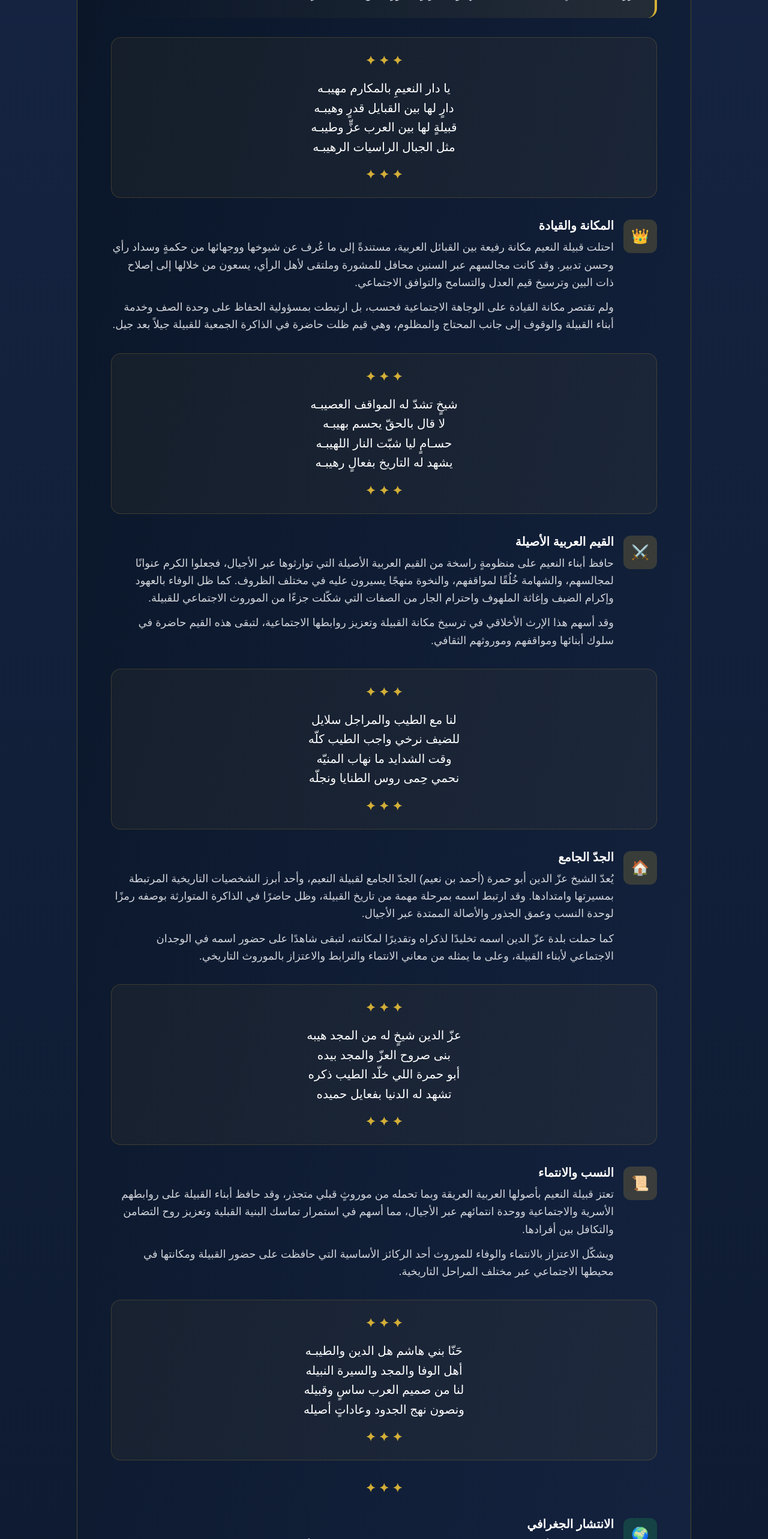
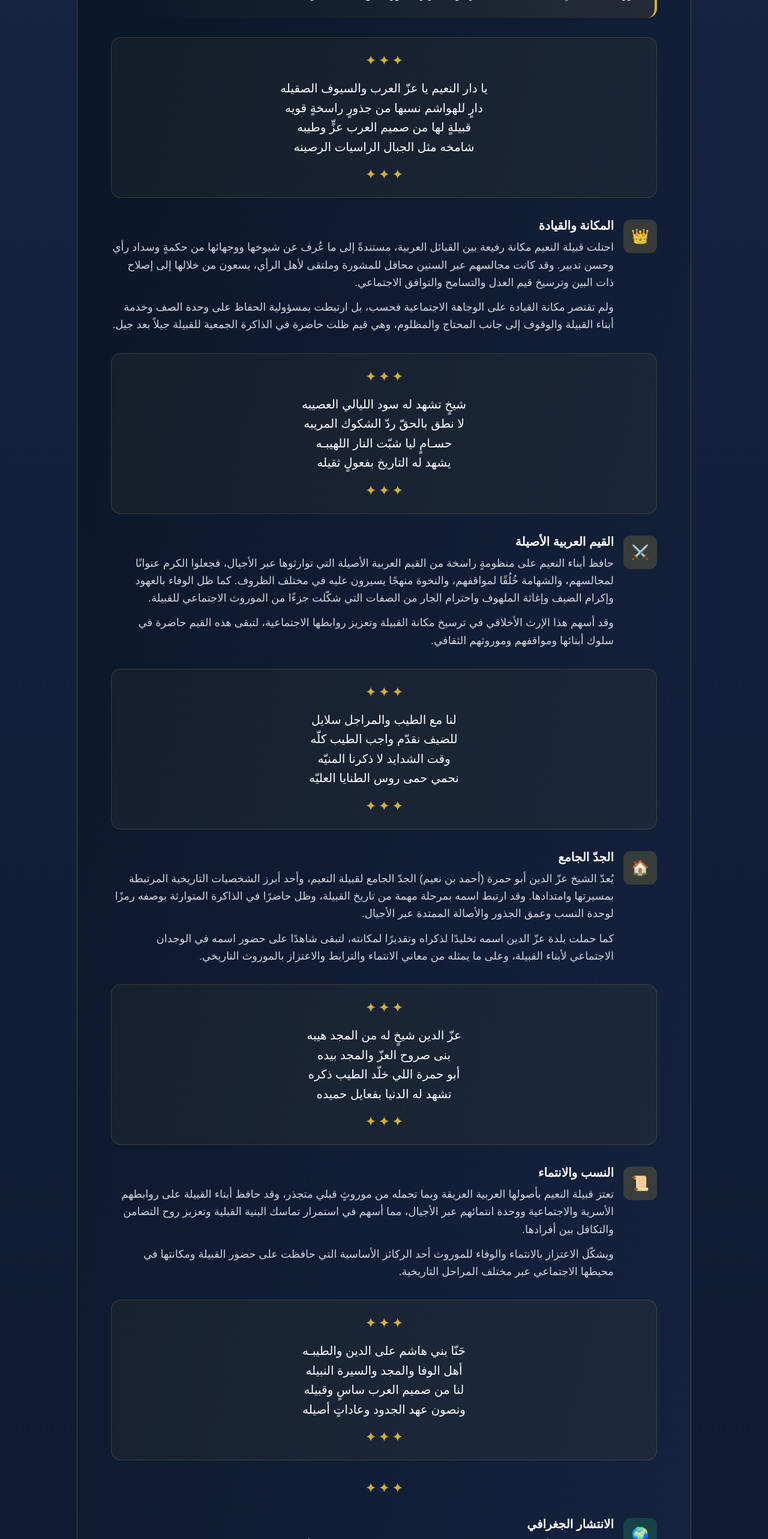
Before and after one commit to qabilatalnaim/qabila-al-naim, a React (Vite) app: page / in a window 1280 px wide. Shown: the part 1835-4401 px from the top of the page at 60% size. Built offline with nearby package versions, Linux system fonts and the light colour scheme.

Commit message:
تحديث أبيات الشعر في النبذة التاريخية

```diff
--- a/src/App.tsx
+++ b/src/App.tsx
@@ -426,10 +426,10 @@ function App() {
                     {/* أبيات الشعر */}
                     <div className="bg-[#D4AF37]/5 rounded-2xl p-6 border border-[#D4AF37]/20 text-center">
                       <div className="text-[#D4AF37] font-bold text-xl mb-4">✦ ✦ ✦</div>
-                      <p className="text-white text-xl leading-relaxed">يا دار النعيمِ بالمكارم مهيبـه</p>
-                      <p className="text-white text-xl leading-relaxed">دارٍ لها بين القبايل قدرٍ وهيبـه</p>
-                      <p className="text-white text-xl leading-relaxed">قبيلةٍ لها بين العرب عزٍّ وطيبـه</p>
-                      <p className="text-white text-xl leading-relaxed">مثل الجبال الراسيات الرهيبـه</p>
+                      <p className="text-white text-xl leading-relaxed">يا دار النعيم يا عزّ العرب والسيوف الصقيله</p>
+                      <p className="text-white text-xl leading-relaxed">دارٍ للهواشم نسبها من جذورٍ راسخةٍ قويه</p>
+                      <p className="text-white text-xl leading-relaxed">قبيلةٍ لها من صميم العرب عزٍّ وطيبه</p>
+                      <p className="text-white text-xl leading-relaxed">شامخه مثل الجبال الراسيات الرصينه</p>
                       <div className="text-[#D4AF37] font-bold text-xl mt-4">✦ ✦ ✦</div>
                     </div>
 
@@ -452,10 +452,10 @@ function App() {
                     {/* أبيات المكانة */}
                     <div className="bg-[#D4AF37]/5 rounded-2xl p-6 border border-[#D4AF37]/20 text-center">
                       <div className="text-[#D4AF37] font-bold text-xl mb-4">✦ ✦ ✦</div>
-                      <p className="text-white text-xl leading-relaxed">شيخٍ تشدّ له المواقف العصيبـه</p>
-                      <p className="text-white text-xl leading-relaxed">لا قال بالحقّ يحسم بهيبـه</p>
+                      <p className="text-white text-xl leading-relaxed">شيخٍ تشهد له سود الليالي العصيبه</p>
+                      <p className="text-white text-xl leading-relaxed">لا نطق بالحقّ ردّ الشكوك المريبه</p>
                       <p className="text-white text-xl leading-relaxed">حسـامٍ ليا شبّت النار اللهيبـه</p>
-                      <p className="text-white text-xl leading-relaxed">يشهد له التاريخ بفعالٍ رهيبـه</p>
+                      <p className="text-white text-xl leading-relaxed">يشهد له التاريخ بفعولٍ ثقيله</p>
                       <div className="text-[#D4AF37] font-bold text-xl mt-4">✦ ✦ ✦</div>
                     </div>
 
@@ -479,9 +479,9 @@ function App() {
                     <div className="bg-[#D4AF37]/5 rounded-2xl p-6 border border-[#D4AF37]/20 text-center">
                       <div className="text-[#D4AF37] font-bold text-xl mb-4">✦ ✦ ✦</div>
                       <p className="text-white text-xl leading-relaxed">لنا مع الطيب والمراجل سلايل</p>
-                      <p className="text-white text-xl leading-relaxed">للضيف نرخي واجب الطيب كلّه</p>
-                      <p className="text-white text-xl leading-relaxed">وقت الشدايد ما نهاب المنيّه</p>
-                      <p className="text-white text-xl leading-relaxed">نحمي حِمى روس الطنايا ونجلّه</p>
+                      <p className="text-white text-xl leading-relaxed">للضيف نقدّم واجب الطيب كلّه</p>
+                      <p className="text-white text-xl leading-relaxed">وقت الشدايد لا ذكرنا المنيّه</p>
+                      <p className="text-white text-xl leading-relaxed">نحمي حمى روس الطنايا العليّه</p>
                       <div className="text-[#D4AF37] font-bold text-xl mt-4">✦ ✦ ✦</div>
                     </div>
 
@@ -530,10 +530,10 @@ function App() {
                     {/* أبيات النسب */}
                     <div className="bg-[#D4AF37]/5 rounded-2xl p-6 border border-[#D4AF37]/20 text-center">
                       <div className="text-[#D4AF37] font-bold text-xl mb-4">✦ ✦ ✦</div>
-                      <p className="text-white text-xl leading-relaxed">حَنّا بني هاشم هل الدين والطيبـه</p>
+                      <p className="text-white text-xl leading-relaxed">حَنّا بني هاشم على الدين والطيبـه</p>
                       <p className="text-white text-xl leading-relaxed">أهل الوفا والمجد والسيرة النبيله</p>
                       <p className="text-white text-xl leading-relaxed">لنا من صميم العرب ساسٍ وقبيله</p>
-                      <p className="text-white text-xl leading-relaxed">ونصون نهج الجدود وعاداتٍ أصيله</p>
+                      <p className="text-white text-xl leading-relaxed">ونصون عهد الجدود وعاداتٍ أصيله</p>
                       <div className="text-[#D4AF37] font-bold text-xl mt-4">✦ ✦ ✦</div>
                     </div>
 
```
